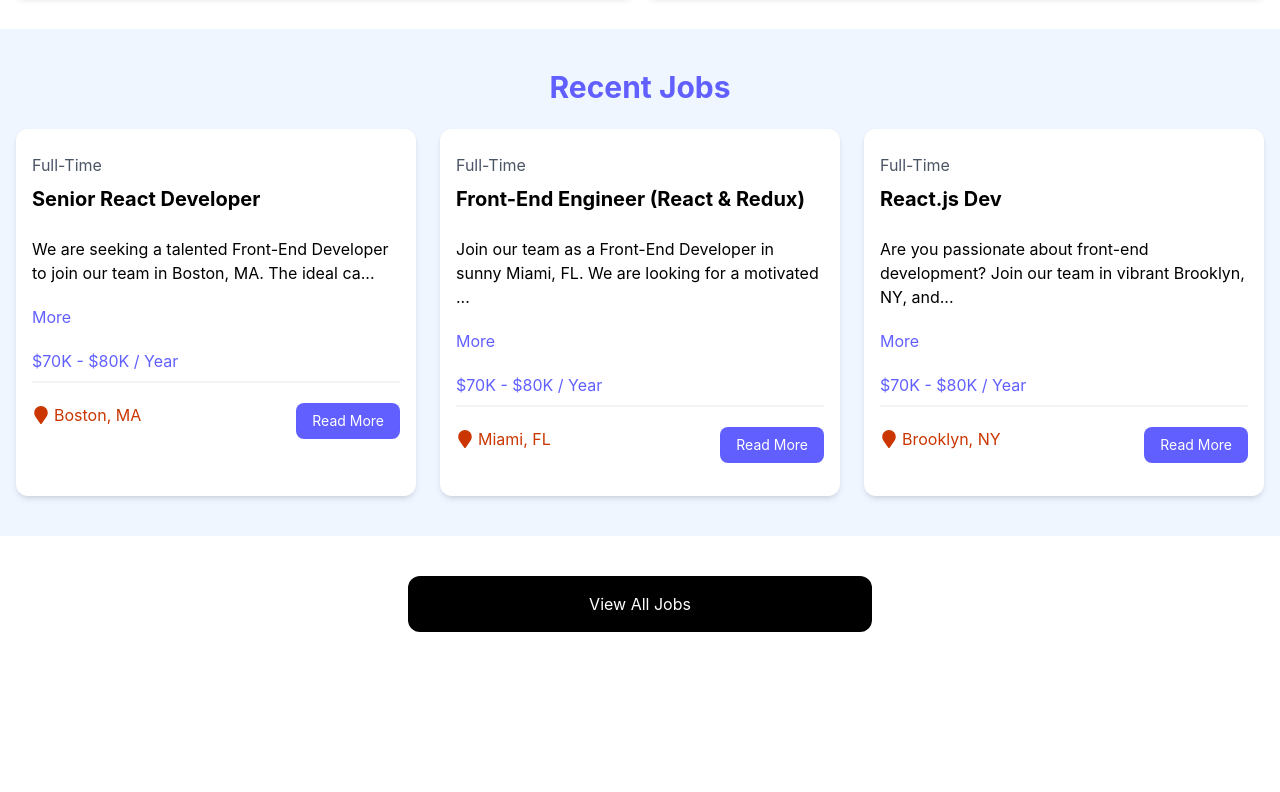
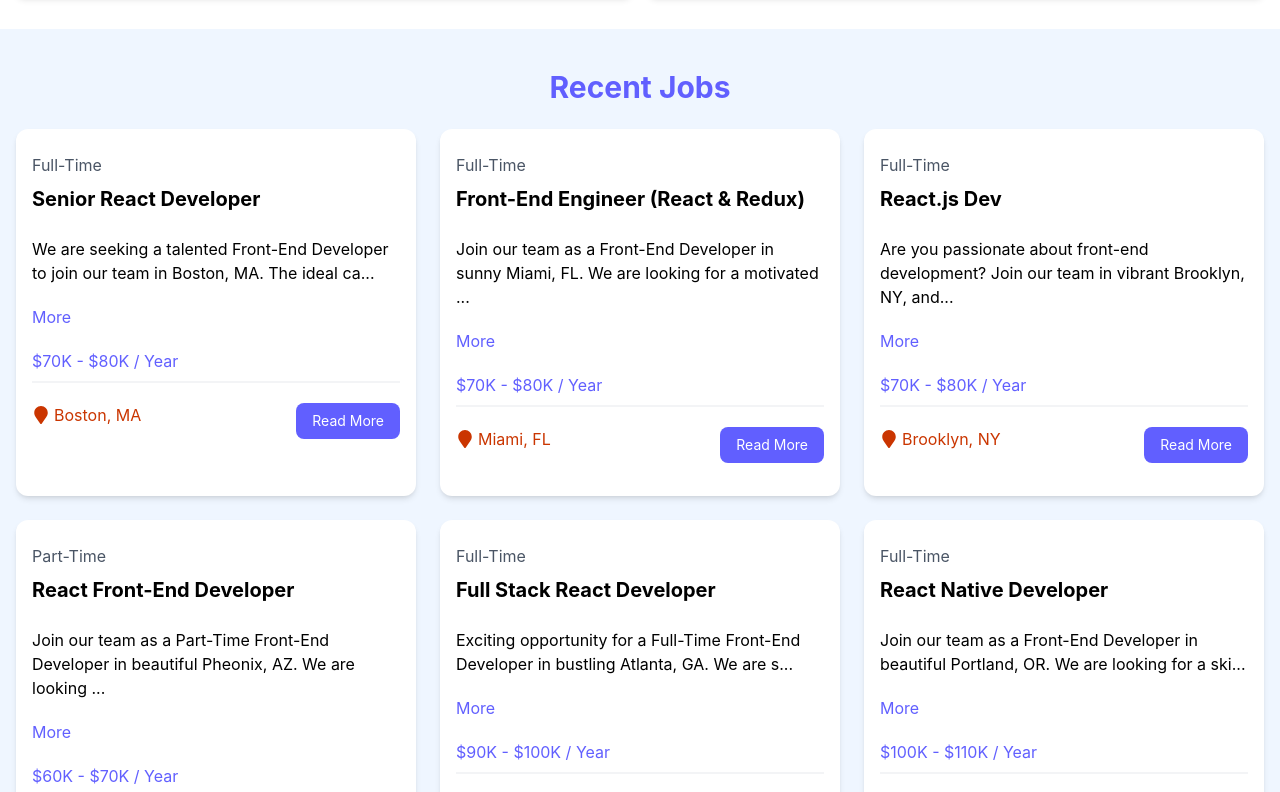
Before and after one commit to ZainabDev2025/react-learning, a React (Vite) app: page / in a window 1280 px wide. Shown: the part 580-1372 px from the top of the page. Before the commit the page ends 1252 px from the top, so only its background shows below. Built offline with nearby package versions, Linux system fonts and the light colour scheme; data requests are answered from the project's data file.

Commit message:
data fetching from backend

```diff
--- a/package.json
+++ b/package.json
@@ -7,7 +7,8 @@
     "dev": "vite",
     "build": "vite build",
     "lint": "eslint .",
-    "preview": "vite preview"
+    "preview": "vite preview",
+    "server" : "json-server --watch src/jobs.json --port 8000"
   },
   "dependencies": {
     "@tailwindcss/vite": "^4.2.4",
@@ -26,6 +27,9 @@
     "eslint-plugin-react-hooks": "^7.1.1",
     "eslint-plugin-react-refresh": "^0.5.2",
     "globals": "^17.5.0",
+    "json": "^11.0.0",
+    "json-server": "^1.0.0-beta.15",
+    "server": "^1.0.42",
     "vite": "^8.0.9"
   }
 }
--- a/src/components/JobListings.jsx
+++ b/src/components/JobListings.jsx
@@ -1,21 +1,33 @@
 import React from "react";
-import jobs from "../jobs.json";
+import { useState, useEffect } from "react";
 import JobListing from "./JobListing";
 
-const JobListings = ({isHome = false}) => {
-  const JobListings = isHome ? jobs.slice(0, 3) : jobs;
-  console.log(jobs);
+const JobListings = ({ isHome = false }) => {
+  const [jobs, setJobs] = useState([]);
+  const [loading, setLoading] = useState(true);
+  useEffect(() => {
+    const fetchJobs = async () => {
+      try {
+        const res = await fetch("http://localhost:8000/jobs");
+        const data = await res.json();
+        setJobs(data);
+      } catch (error) {
+        console.log("Error fetching data", error);
+      }finally{
+        setLoading(false);
+    }}
+    fetchJobs();
+  }, []);
 
   return (
     <section className="bg-blue-50 px-4 py-10">
       <div className="container-xl lg:container m-auto">
         <h2 className="text-3xl font-bold text-indigo-500 mb-6 text-center">
-
-          {isHome ? 'Recent Jobs' : 'Browse Jobs'}
+          {isHome ? "Recent Jobs" : "Browse Jobs"}
         </h2>
 
         <div className="grid grid-cols-1 md:grid-cols-3 gap-6">
-          {JobListings.map((job) => (
+          {jobs.map((job)=>(
             <JobListing key={job.id} job={job} />
           ))}
         </div>
--- a/src/jobs.json
+++ b/src/jobs.json
@@ -1,4 +1,4 @@
- [
+{ "jobs" :[
     {
       "id": "1",
       "title": "Senior React Developer",
@@ -84,3 +84,4 @@
       }
     }
   ]
+}
```
Also changed, not shown: 1 other file (tests, documents, lock files or other folders).
